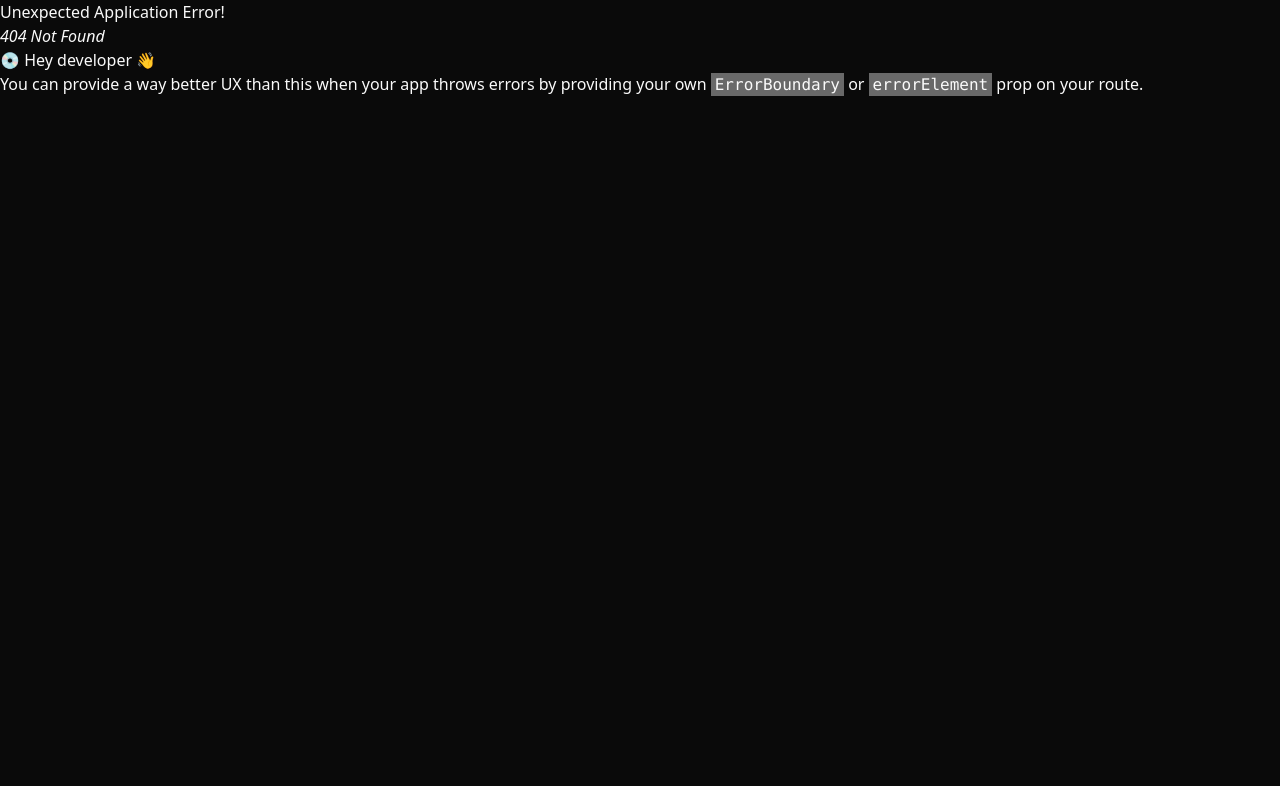
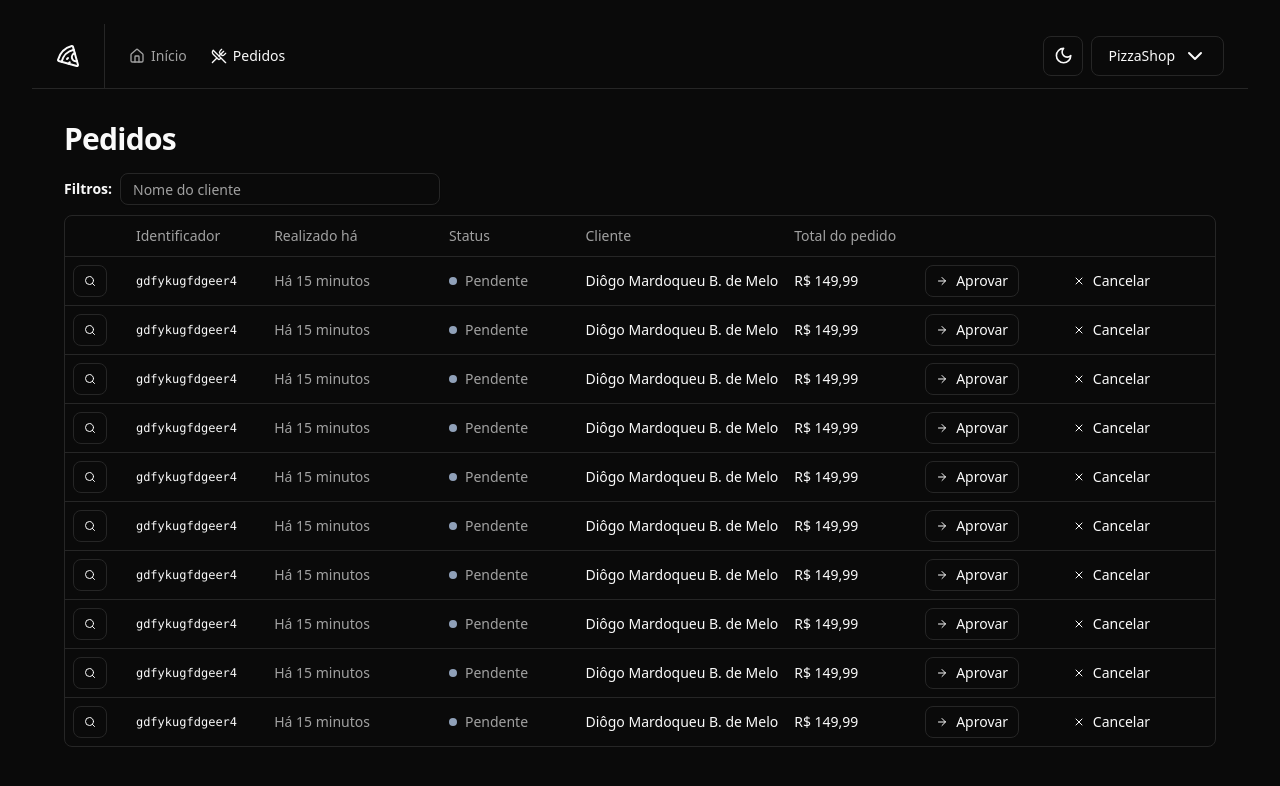
Before and after one commit to dmardoqueu/pizzashop-web, a React (Vite) app: page /orders in a window 1280 px wide. Before the commit this address had no page. Shown: the top 786 px of the page. Built offline with nearby package versions, Linux system fonts and the light colour scheme.

Commit message:
Criando lista de pedidos

```diff
--- a/src/components/ui/button.tsx
+++ b/src/components/ui/button.tsx
@@ -22,6 +22,7 @@
       size: {
         default: 'h-10 px-4 py-2',
         sm: 'h-9 rounded-md px-3',
+        xs: 'h-8 px-2.5',
         lg: 'h-11 rounded-md px-8',
         icon: 'h-10 w-10',
       },
--- /dev/null
+++ b/src/components/ui/table.tsx
@@ -0,0 +1,114 @@
+import * as React from "react"
+
+import { cn } from "@/lib/utils"
+
+function Table({ className, ...props }: React.ComponentProps<"table">) {
+  return (
+    <div
+      data-slot="table-container"
+      className="relative w-full overflow-x-auto"
+    >
+      <table
+        data-slot="table"
+        className={cn("w-full caption-bottom text-sm", className)}
+        {...props}
+      />
+    </div>
+  )
+}
+
+function TableHeader({ className, ...props }: React.ComponentProps<"thead">) {
+  return (
+    <thead
+      data-slot="table-header"
+      className={cn("[&_tr]:border-b", className)}
+      {...props}
+    />
+  )
+}
+
+function TableBody({ className, ...props }: React.ComponentProps<"tbody">) {
+  return (
+    <tbody
+      data-slot="table-body"
+      className={cn("[&_tr:last-child]:border-0", className)}
+      {...props}
+    />
+  )
+}
+
+function TableFooter({ className, ...props }: React.ComponentProps<"tfoot">) {
+  return (
+    <tfoot
+      data-slot="table-footer"
+      className={cn(
+        "bg-muted/50 border-t font-medium [&>tr]:last:border-b-0",
+        className
+      )}
+      {...props}
+    />
+  )
+}
+
+function TableRow({ className, ...props }: React.ComponentProps<"tr">) {
+  return (
+    <tr
+      data-slot="table-row"
+      className={cn(
+        "hover:bg-muted/50 data-[state=selected]:bg-muted border-b transition-colors",
+        className
+      )}
+      {...props}
+    />
+  )
+}
+
+function TableHead({ className, ...props }: React.ComponentProps<"th">) {
+  return (
+    <th
+      data-slot="table-head"
+      className={cn(
+        "text-muted-foreground h-10 px-2 text-left align-middle font-medium whitespace-nowrap [&:has([role=checkbox])]:pr-0 [&>[role=checkbox]]:translate-y-[2px]",
+        className
+      )}
+      {...props}
+    />
+  )
+}
+
+function TableCell({ className, ...props }: React.ComponentProps<"td">) {
+  return (
+    <td
+      data-slot="table-cell"
+      className={cn(
+        "p-2 align-middle whitespace-nowrap [&:has([role=checkbox])]:pr-0 [&>[role=checkbox]]:translate-y-[2px]",
+        className
+      )}
+      {...props}
+    />
+  )
+}
+
+function TableCaption({
+  className,
+  ...props
+}: React.ComponentProps<"caption">) {
+  return (
+    <caption
+      data-slot="table-caption"
+      className={cn("text-muted-foreground mt-4 text-sm", className)}
+      {...props}
+    />
+  )
+}
+
+export {
+  Table,
+  TableHeader,
+  TableBody,
+  TableFooter,
+  TableHead,
+  TableRow,
+  TableCell,
+  TableCaption,
+}
--- /dev/null
+++ b/src/pages/app/orders/orders.tsx
@@ -0,0 +1,83 @@
+import { Button } from "@/components/ui/button";
+import { Input } from "@/components/ui/input";
+import { Table, TableBody, TableCell, TableHead, TableHeader, TableRow } from "@/components/ui/table";
+import { ArrowRight, Search, X } from "lucide-react";
+import { Helmet } from "react-helmet-async";
+
+export function Orders() {
+    return (
+        <>
+            <Helmet title="Pedidos" />
+            <div className="flex flex-col gap-4">
+                <h1 className="text-3xl font-bold tracking-tight">Pedidos</h1>
+            </div>
+            <div className="space-y-2.5">
+                <form className="flex items-center gap-2">
+                    <span className="text-sm font-semibold">Filtros:</span>
+                    <Input placeholder="Nome do cliente" className="h-8 w-[320px]" />
+                </form>
+
+                <div className="border rounded-md">
+                    <Table>
+                        <TableHeader>
+                            <TableRow>
+                                <TableHead className="w-[64px]"></TableHead>
+                                <TableHead className="w-[140px]">Identificador</TableHead>
+                                <TableHead className="w-[180px]">Realizado há</TableHead>
+                                <TableHead className="w-[140px]">Status</TableHead>
+                                <TableHead>Cliente</TableHead>
+                                <TableHead className="w-[132px]">Total do pedido</TableHead>
+                                <TableHead className="w-[140px]"></TableHead>
+                                <TableHead className="w-[164px]"></TableHead>
+                            </TableRow>
+                        </TableHeader>
+                        <TableBody>
+                            {Array.from({ length: 10 }).map((_, i) => {
+                                return (
+                                    <TableRow key={i}>
+                                <TableCell>
+                                    <Button variant="outline" size="xs">
+                                        <Search className="h-3 w-3"/>
+                                        <span className="sr-only">Detalhes do pedido</span>
+                                    </Button>
+                                </TableCell>
+                                <TableCell className="font font-mono text-xs font-medium">
+                                    gdfykugfdgeer4
+                                </TableCell>
+                                <TableCell className="text-muted-foreground">
+                                    Há 15 minutos
+                                </TableCell>
+                                <TableCell>
+                                    <div className="flex items-center gap-2">
+                                        <span className="h-2 w-2 rounded-full bg-slate-400" />
+                                        <span className="font-medium text-muted-foreground">
+                                            Pendente
+                                        </span>
+                                    </div>
+                                </TableCell>
+                                <TableCell className="font-medium">
+                                    Diôgo Mardoqueu B. de Melo
+                                </TableCell>
+                                <TableCell className="font-medium">R$ 149,99</TableCell>
+                                <TableCell>
+                                    <Button variant="outline" size="xs">
+                                        <ArrowRight className="mr-2 h-3 w-3" />
+                                        Aprovar
+                                    </Button>
+                                </TableCell>
+                                <TableCell>
+                                    <Button variant="ghost" size="xs">
+                                        <X className="mr-2 h-3 w-3" />
+                                        Cancelar
+                                    </Button>
+                                </TableCell>
+                            </TableRow>
+                                )
+                            })}
+                        </TableBody>
+                    </Table>
+                </div>
+            </div>
+        </>
+    )
+}
--- a/src/routes.tsx
+++ b/src/routes.tsx
@@ -5,12 +5,16 @@
 import { Dashboard } from './pages/app/dashboard'
 import { SignIn } from './pages/auth/sign-in'
 import { SignUp } from './pages/auth/sign-up'
+import { Orders } from './pages/app/orders/orders'
 
 export const router = createBrowserRouter([
   {
     path: '/',
     element: <AppLayout />,
-    children: [{ path: '/', element: <Dashboard /> }],
+    children: [
+      { path: '/', element: <Dashboard /> },
+      { path: '/orders', element: <Orders /> },
+    ],
   },
   {
     path: '/',
```
